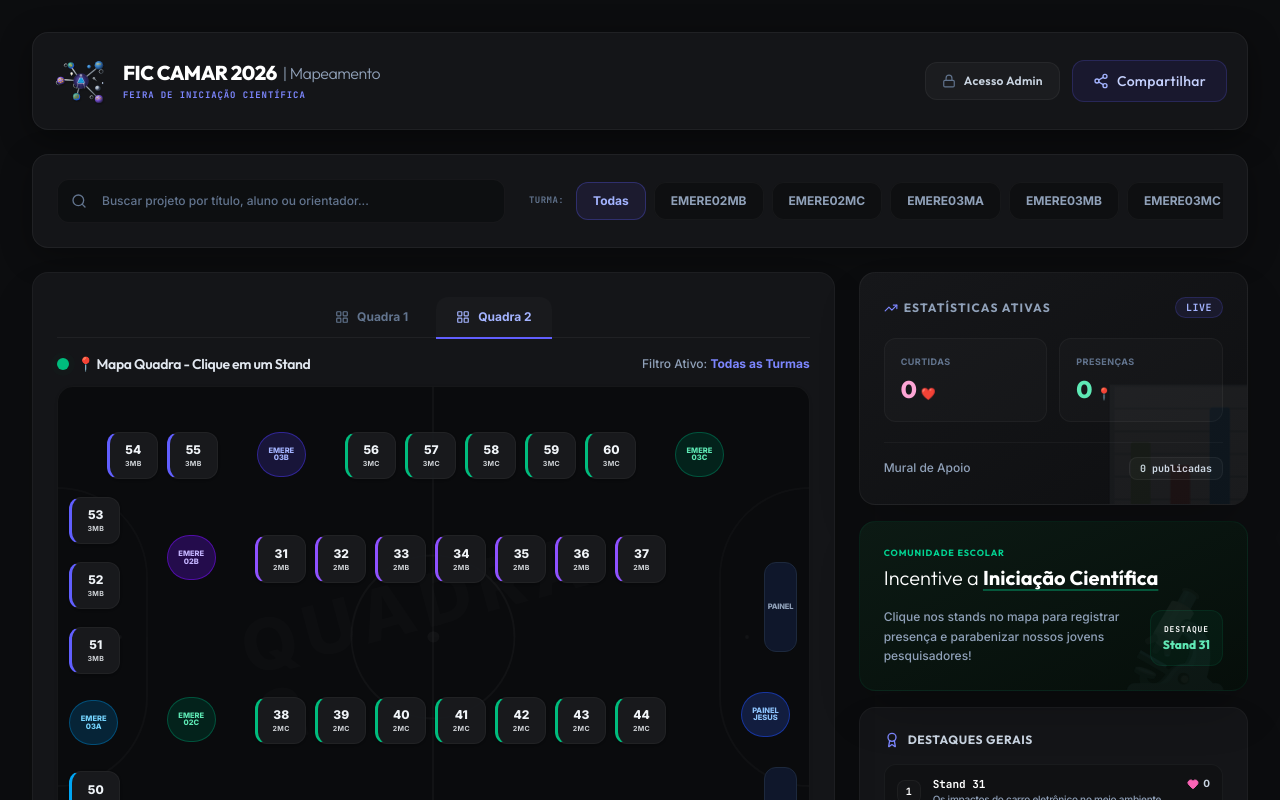
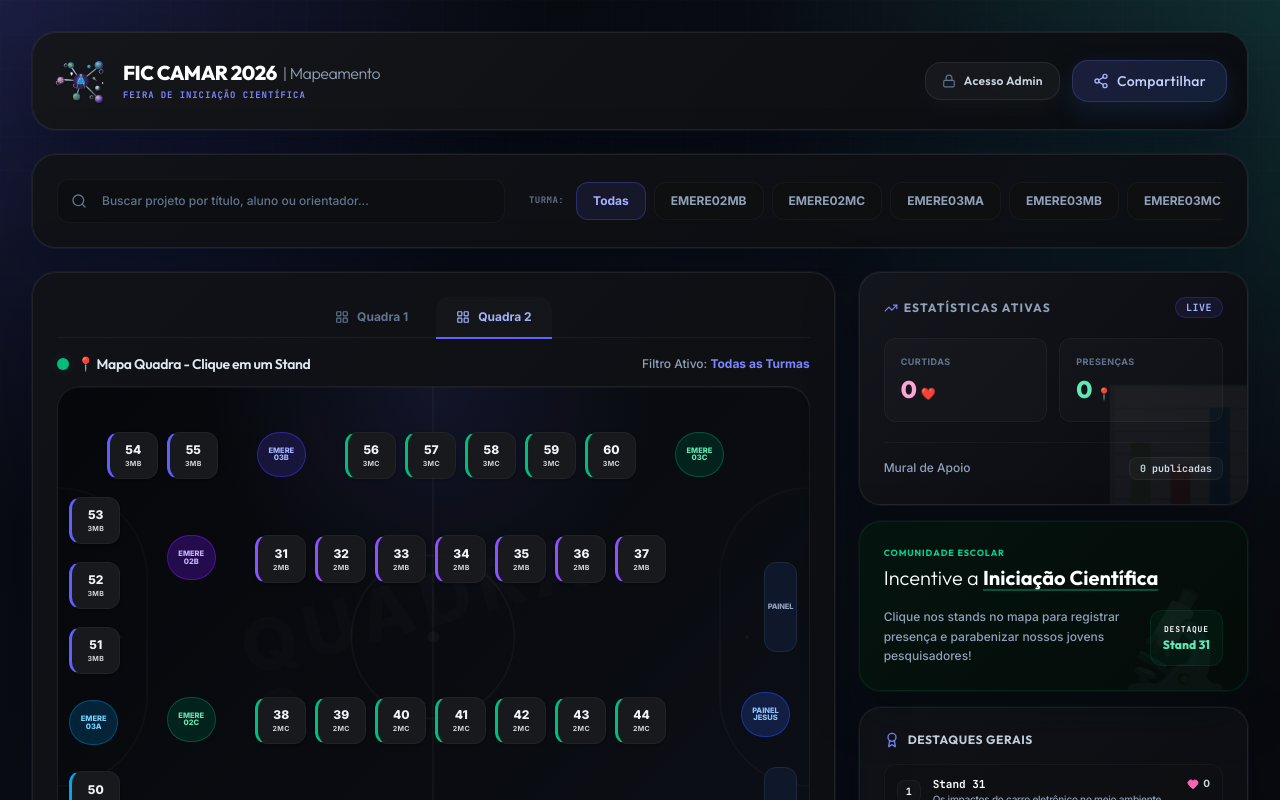
Before and after one commit to glaucocaiel/camar, a React (Vite) app: page / in a window 1280 px wide. Shown: the top 800 px of the page. Built offline with nearby package versions, Linux system fonts and the light colour scheme.

Commit message:
Refine interface visual

```diff
--- a/src/App.tsx
+++ b/src/App.tsx
@@ -483,7 +483,7 @@ export default function App() {
   };
 
   return (
-    <div className="min-h-screen bg-[#0c0d0f] text-[#f1f5f9] font-sans antialiased p-4 sm:p-6 md:p-8 relative">
+    <div className="min-h-screen bg-transparent text-[#f1f5f9] font-sans antialiased p-4 sm:p-6 md:p-8 relative">
       {/* GLOBAL TOAST BANNER */}
       <AnimatePresence>
         {successToast && (
@@ -501,7 +501,7 @@ export default function App() {
 
       <div className="max-w-7xl mx-auto space-y-6">
         {/* HEADER NAVBAR (BENTO STYLE) */}
-        <header className="bg-[#16171a]/95 backdrop-blur-xl border border-white/[0.05] rounded-2xl p-5 shadow-[0_8px_32px_rgba(0,0,0,0.4)] flex flex-col sm:flex-row items-center justify-between gap-4">
+        <header className="bg-[linear-gradient(135deg,rgba(22,23,26,0.97),rgba(10,12,16,0.97))] backdrop-blur-2xl border border-white/[0.08] rounded-[1.5rem] p-5 shadow-[0_20px_60px_rgba(2,6,23,0.45)] ring-1 ring-white/[0.04] flex flex-col sm:flex-row items-center justify-between gap-4">
           <div className="flex items-center gap-3.5">
             <ScientificLogo className="h-14 w-14 shrink-0" />
             <div>
@@ -518,10 +518,10 @@ export default function App() {
             {/* ADMIN MODE TOGGLE */}
             <button
               onClick={() => setIsAdminMode(!isAdminMode)}
-              className={`flex items-center gap-2 px-4 py-2.5 rounded-xl text-xs font-bold transition-all duration-300 cursor-pointer border ${
+              className={`flex items-center gap-2 px-4 py-2.5 rounded-2xl text-xs font-bold transition-all duration-300 cursor-pointer border ${
                 isAdminMode
-                  ? "bg-pink-500/[0.08] text-pink-300 border-pink-500/[0.15]"
-                  : "bg-white/[0.03] text-slate-300 border-white/[0.05] hover:bg-white/[0.06] hover:text-white"
+                  ? "bg-pink-500/[0.10] text-pink-300 border-pink-500/[0.18] shadow-[0_8px_24px_rgba(244,114,182,0.12)]"
+                  : "bg-white/[0.04] text-slate-300 border-white/[0.08] hover:bg-white/[0.08] hover:text-white shadow-[0_8px_24px_rgba(255,255,255,0.03)]"
               }`}
               title="Alternar Modo Administrador (Arraste estandes no mapa para reposicioná-los)"
             >
@@ -534,7 +534,7 @@ export default function App() {
             {/* SHARE BUTTON */}
             <button
               onClick={handleShare}
-              className="flex items-center gap-2 px-5 py-2.5 bg-indigo-600/10 hover:bg-indigo-600/20 text-indigo-200 border border-indigo-500/20 font-semibold text-xs sm:text-sm rounded-xl active:scale-98 transition-all duration-350 cursor-pointer"
+              className="flex items-center gap-2 px-5 py-2.5 bg-[linear-gradient(135deg,rgba(99,102,241,0.18),rgba(59,130,246,0.16))] hover:bg-[linear-gradient(135deg,rgba(99,102,241,0.24),rgba(59,130,246,0.22))] text-indigo-200 border border-indigo-400/20 font-semibold text-xs sm:text-sm rounded-2xl active:scale-98 transition-all duration-350 cursor-pointer shadow-[0_10px_30px_rgba(59,130,246,0.14)]"
               title="Copiar link de compartilhamento público"
             >
               <Share2 className="h-4 w-4 text-indigo-300" />
@@ -544,7 +544,7 @@ export default function App() {
         </header>
 
         {/* SEARCH & TURMAS SELECTOR BENTO BOX */}
-        <div className="bg-[#16171a]/90 backdrop-blur-xl border border-white/[0.05] rounded-2xl p-6 shadow-[0_8px_32px_rgba(0,0,0,0.3)] flex flex-col lg:flex-row items-center justify-between gap-6">
+        <div className="bg-[linear-gradient(135deg,rgba(17,19,24,0.96),rgba(12,14,18,0.96))] backdrop-blur-2xl border border-white/[0.08] rounded-[1.5rem] p-6 shadow-[0_20px_60px_rgba(2,6,23,0.34)] ring-1 ring-white/[0.04] flex flex-col lg:flex-row items-center justify-between gap-6">
           {/* SEARCH SYSTEM */}
           <div className="relative w-full lg:max-w-md">
             <div className="absolute inset-y-0 left-0 pl-3.5 flex items-center pointer-events-none">
@@ -642,7 +642,7 @@ export default function App() {
 
         {/* ADMIN WORKSPACE BAR (ONLY VISIBLE IN ADMIN MODE) */}
         {isAdminMode && (
-          <div className="bg-[#16171a] text-white rounded-2xl p-5 shadow-xl flex flex-col md:flex-row items-center justify-between gap-4 border border-white/[0.05] animate-in fade-in duration-300">
+          <div className="bg-[linear-gradient(135deg,rgba(20,22,28,0.98),rgba(10,12,16,0.98))] text-white rounded-[1.4rem] p-5 shadow-[0_20px_60px_rgba(2,6,23,0.32)] flex flex-col md:flex-row items-center justify-between gap-4 border border-white/[0.08] animate-in fade-in duration-300">
             <div>
               <div className="flex items-center gap-2">
                 <span className="px-2 py-0.5 bg-indigo-500/10 border border-indigo-500/20 text-indigo-300 text-[9px] font-bold rounded uppercase tracking-wider">
@@ -726,7 +726,7 @@ export default function App() {
         <div className="grid grid-cols-1 lg:grid-cols-3 gap-6 items-stretch">
 
           {/* MAP CANVAS PANEL (LARGEST BENTO BLOCK) */}
-          <div className="lg:col-span-2 bg-[#16171a]/90 backdrop-blur-xl border border-white/[0.04] rounded-2xl p-6 shadow-2xl flex flex-col justify-between">
+          <div className="lg:col-span-2 bg-[linear-gradient(135deg,rgba(17,19,24,0.96),rgba(12,14,18,0.96))] backdrop-blur-2xl border border-white/[0.08] rounded-[1.5rem] p-6 shadow-[0_24px_70px_rgba(2,6,23,0.34)] ring-1 ring-white/[0.04] flex flex-col justify-between">
             <TableMap
               groups={groups}
               selectedGroupId={selectedGroupId}
@@ -745,7 +745,7 @@ export default function App() {
             <div className="flex flex-col gap-4 h-full justify-between">
 
               {/* BENTO TILE 1: ADMIN CONTROLS / STATS SUMMARY (HIGH CONTRAST DARK CARD) */}
-              <div className="bg-gradient-to-br from-[#16171a] to-[#0e0f11] rounded-2xl p-6 text-white shadow-2xl flex flex-col justify-between relative overflow-hidden border border-white/[0.05]">
+              <div className="bg-[linear-gradient(135deg,rgba(20,22,29,0.98),rgba(9,11,15,0.98))] rounded-[1.35rem] p-6 text-white shadow-[0_18px_55px_rgba(2,6,23,0.32)] flex flex-col justify-between relative overflow-hidden border border-white/[0.08] ring-1 ring-white/[0.04]">
                 <div className="absolute -right-3 -bottom-3 opacity-5 select-none pointer-events-none text-9xl font-black">
                   📊
                 </div>
@@ -786,7 +786,7 @@ export default function App() {
               </div>
 
               {/* BENTO TILE 2: PARENT QUICK LOOK (DEEP EMERALD DESIGN BOX) */}
-              <div className="bg-gradient-to-br from-[#0c1a14] to-[#060e0a] rounded-2xl p-6 text-white shadow-2xl flex flex-col justify-between relative overflow-hidden min-h-[170px] border border-emerald-500/[0.08]">
+              <div className="bg-[linear-gradient(135deg,rgba(5,20,15,0.98),rgba(4,11,8,0.98))] rounded-[1.35rem] p-6 text-white shadow-[0_18px_55px_rgba(3,11,8,0.32)] flex flex-col justify-between relative overflow-hidden min-h-[170px] border border-emerald-500/[0.12] ring-1 ring-emerald-500/[0.06]">
                 <div className="absolute right-3 bottom-1 text-8xl opacity-5 select-none pointer-events-none">🔬</div>
                 <div>
                   <h4 className="font-mono text-[9px] font-bold uppercase tracking-widest text-emerald-400">Comunidade Escolar</h4>
@@ -808,7 +808,7 @@ export default function App() {
               </div>
 
               {/* BENTO TILE 3: LEADERBOARD / DESTAQUES (DARK CARBON SLATE CARD) */}
-              <div className="bg-[#16171a]/90 border border-white/[0.04] rounded-2xl p-6 shadow-2xl flex flex-col justify-between min-h-[220px]">
+              <div className="bg-[linear-gradient(135deg,rgba(18,20,26,0.96),rgba(10,12,16,0.96))] border border-white/[0.08] rounded-[1.35rem] p-6 shadow-[0_18px_55px_rgba(2,6,23,0.3)] flex flex-col justify-between min-h-[220px] ring-1 ring-white/[0.04]">
                 <div>
                   <h3 className="font-display text-xs font-bold text-slate-300 tracking-wider mb-4 flex items-center gap-2 uppercase">
                     <Award className="h-4 w-4 text-indigo-400" />
@@ -864,7 +864,7 @@ export default function App() {
       {/* MODAL FOR SELECTED PROJECT DETAILS */}
       <AnimatePresence>
         {selectedGroup && (
-          <div className="fixed inset-0 z-50 flex items-center justify-center p-2 sm:p-4 bg-black/70 backdrop-blur-md animate-in fade-in duration-300">
+          <div className="fixed inset-0 z-50 flex items-center justify-center p-2 sm:p-4 bg-slate-950/75 backdrop-blur-xl animate-in fade-in duration-300">
             {/* Backdrop click to close */}
             <motion.div
               initial={{ opacity: 0 }}
@@ -880,7 +880,7 @@ export default function App() {
               animate={{ opacity: 1, scale: 1, y: 0 }}
               exit={{ opacity: 0, scale: 0.98, y: 15 }}
               transition={{ type: "spring", damping: 25, stiffness: 350 }}
-              className="relative z-10 w-full max-w-2xl bg-[#16171a] rounded-2xl shadow-2xl overflow-hidden flex flex-col max-h-[96vh] sm:max-h-[90vh] border border-white/[0.05]"
+              className="relative z-10 w-full max-w-2xl bg-[linear-gradient(135deg,rgba(20,22,29,0.98),rgba(9,11,15,0.98))] rounded-[1.4rem] shadow-[0_24px_80px_rgba(2,6,23,0.42)] overflow-hidden flex flex-col max-h-[96vh] sm:max-h-[90vh] border border-white/[0.08] ring-1 ring-white/[0.04]"
             >
               <ProjectDetails
                 group={selectedGroup}
--- a/src/components/TableMap.tsx
+++ b/src/components/TableMap.tsx
@@ -393,7 +393,7 @@ export default function TableMap({
           id="pavilion-map-canvas"
           ref={containerRef}
           onPointerMove={handlePointerMove}
-          className="relative w-full aspect-[1.5] border border-white/[0.05] rounded-2xl bg-[#0a0b0d] overflow-hidden cursor-default select-none shadow-sm"
+          className="relative w-full aspect-[1.5] border border-white/[0.08] rounded-[1.4rem] bg-[radial-gradient(circle_at_top,rgba(99,102,241,0.12),transparent_36%),linear-gradient(135deg,#06070a_0%,#0c0f16_100%)] overflow-hidden cursor-default select-none shadow-[inset_0_1px_0_rgba(255,255,255,0.04)]"
         >
           {/* FUTSAL COURT LINES & ELEMENTS */}
           {/* Center Line */}
--- a/src/index.css
+++ b/src/index.css
@@ -7,8 +7,62 @@
   --font-mono: "JetBrains Mono", ui-monospace, SFMono-Regular, monospace;
 }
 
+:root {
+  color-scheme: dark;
+  font-family: "Inter", ui-sans-serif, system-ui, sans-serif;
+  background-color: #05070b;
+}
+
+html {
+  scroll-behavior: smooth;
+}
+
+body {
+  margin: 0;
+  min-width: 320px;
+  min-height: 100vh;
+  overflow-x: hidden;
+  background:
+    radial-gradient(circle at top left, rgba(99, 102, 241, 0.24), transparent 30%),
+    radial-gradient(circle at top right, rgba(45, 212, 191, 0.16), transparent 30%),
+    linear-gradient(135deg, #05070b 0%, #0b0f16 45%, #06070b 100%);
+  color: #f8fafc;
+}
+
+body::before {
+  content: "";
+  position: fixed;
+  inset: 0;
+  pointer-events: none;
+  background-image: linear-gradient(rgba(255, 255, 255, 0.025) 1px, transparent 1px), linear-gradient(90deg, rgba(255, 255, 255, 0.025) 1px, transparent 1px);
+  background-size: 34px 34px;
+  mask-image: linear-gradient(180deg, rgba(0, 0, 0, 0.55), transparent 90%);
+}
+
+#root {
+  min-height: 100vh;
+}
+
 h1, h2, h3, h4, h5, h6 {
   font-family: "Outfit", ui-sans-serif, system-ui, sans-serif !important;
+}
+
+::selection {
+  background: rgba(99, 102, 241, 0.35);
+  color: white;
+}
+
+::-webkit-scrollbar {
+  width: 10px;
+}
+
+::-webkit-scrollbar-track {
+  background: rgba(255, 255, 255, 0.03);
+}
+
+::-webkit-scrollbar-thumb {
+  background: linear-gradient(180deg, rgba(129, 140, 248, 0.55), rgba(59, 130, 246, 0.35));
+  border-radius: 999px;
 }
 
 @media (max-width: 768px) {
```
Also changed, not shown: src/components/ProjectDetails.tsx (+7 -7 lines).
